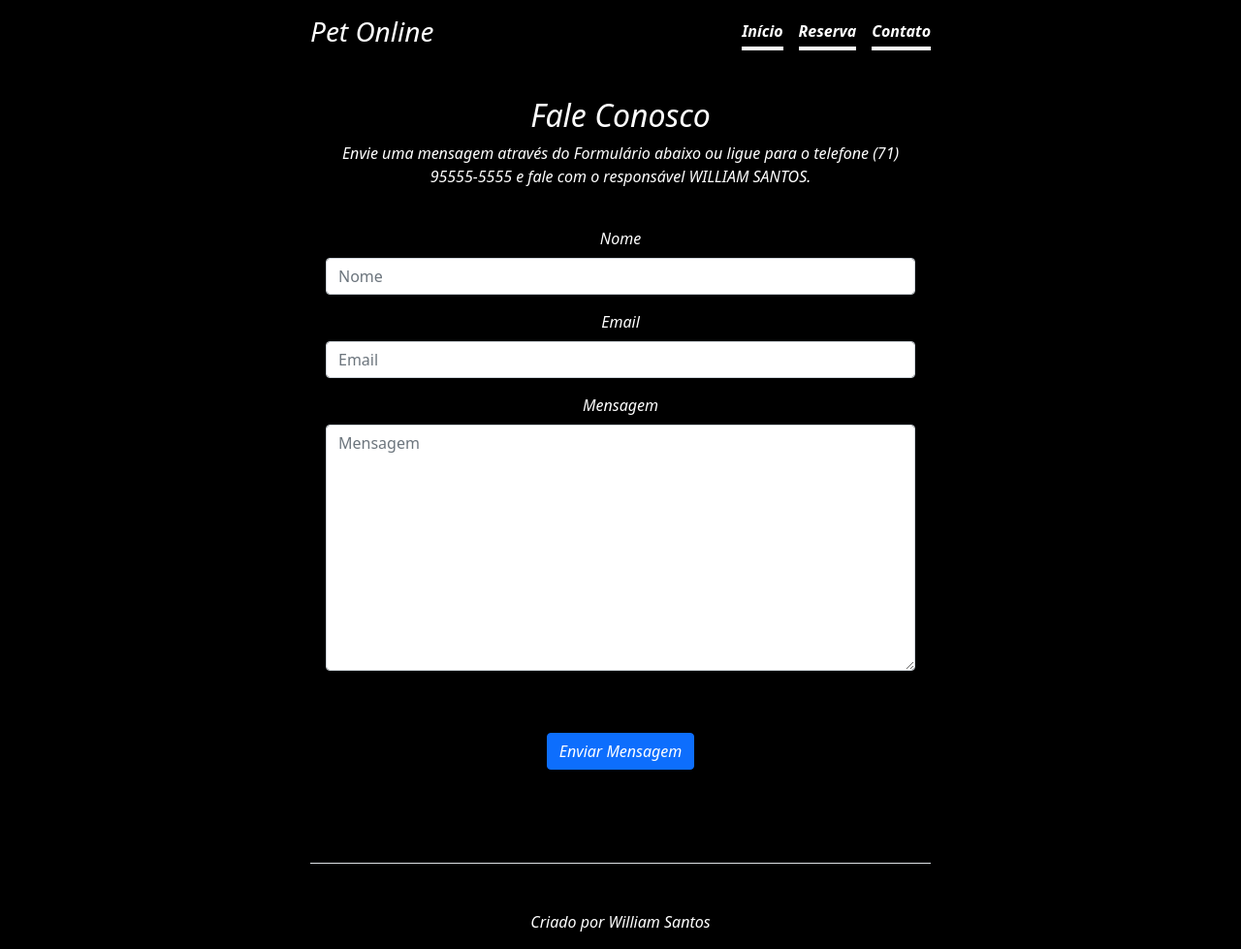
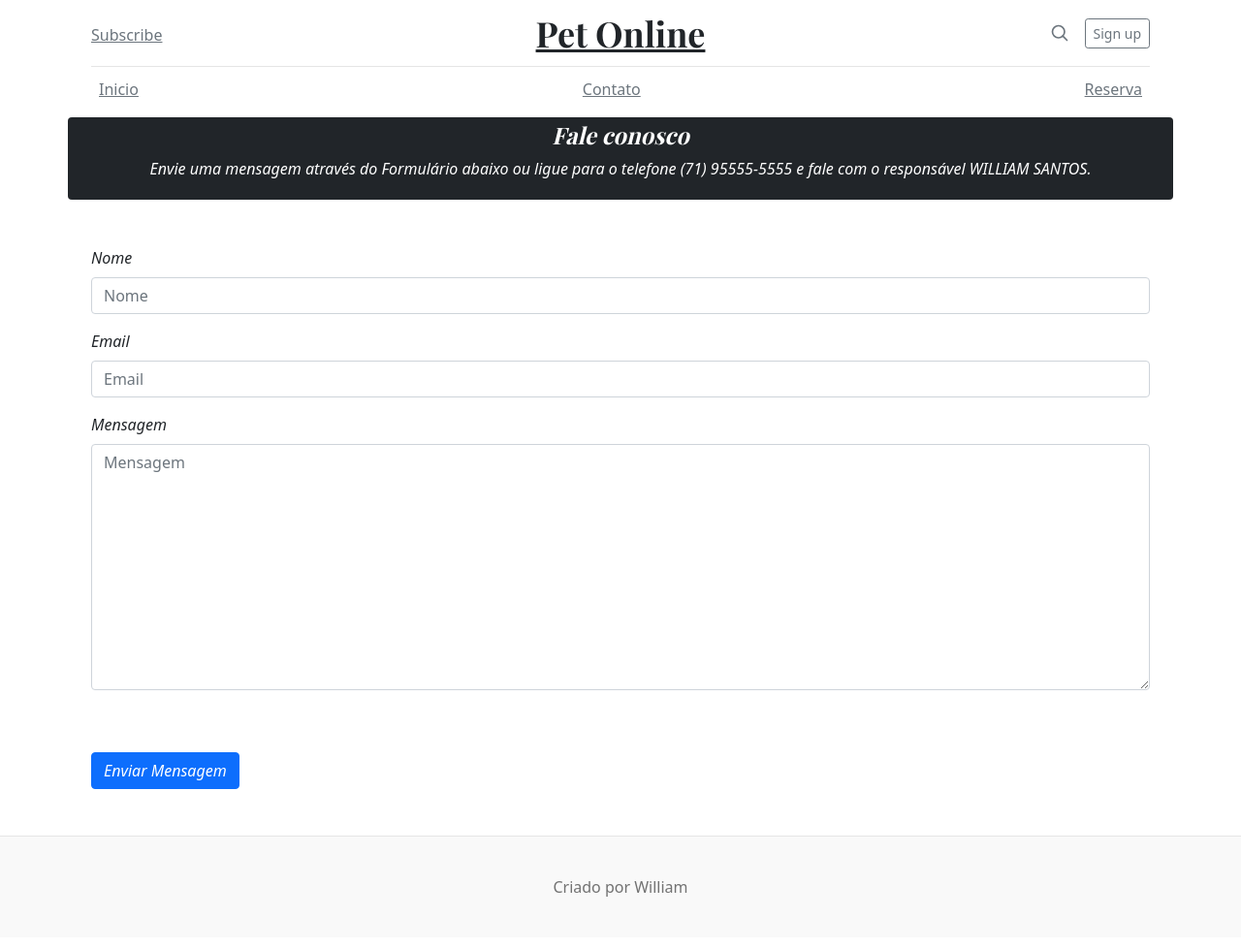
Before and after one commit to willsantos86/projeto_-petshop, a Django app: page /base/contato/ in a window 1280 px wide. Shown: the whole page at 97% size. After the commit the page ends 925 px from the top, so only its background shows below. Run offline with Django 4.2, Linux system fonts and the light colour scheme; some libraries are stand-ins or nearby versions.

Commit message:
Ajustando templatese.

```diff
--- a/base/templates/base.html
+++ b/base/templates/base.html
@@ -1,17 +1,18 @@
 {% load static %}
+
 <!doctype html>
-<html lang="en" class="h-100">
+<html lang="en">
   <head>
     <meta charset="utf-8">
     <meta name="viewport" content="width=device-width, initial-scale=1">
     <meta name="description" content="">
-    <meta name="author" content="Mark Otto, Jacob Thornton, and Bootstrap contributors">
-    <meta name="generator" content="Hugo 0.84.0">
-    <title>Sistema Pet</title>
-
-
+    <link href="https://cdn.jsdelivr.net/npm/bootstrap@5.3.0-alpha1/dist/css/bootstrap.min.css" rel="stylesheet" integrity="sha384-GLhlTQ8iRABdZLl6O3oVMWSktQOp6b7In1Zl3/Jr59b6EGGoI1aFkw7cmDA6j6gD" crossorigin="anonymous">
+    <script src="https://cdn.jsdelivr.net/npm/bootstrap@5.3.0-alpha1/dist/js/bootstrap.bundle.min.js" integrity="sha384-w76AqPfDkMBDXo30jS1Sgez6pr3x5MlQ1ZAGC+nuZB+EYdgRZgiwxhTBTkF7CXvN" crossorigin="anonymous"></script>
+    <title>Blog Template · Bootstrap v5.0</title>
+    <link rel="canonical" href="https://getbootstrap.com/docs/5.0/examples/blog/">
     <!-- Bootstrap core CSS -->
-<link href="/static/css/bootstrap.min.css" rel="stylesheet" integrity="sha384-EVSTQN3/azprG1Anm3QDgpJLIm9Nao0Yz1ztcQTwFspd3yD65VohhpuuCOmLASjC" crossorigin="anonymous">
+<link href="{% static 'css/bootstrap.min.css' %}" rel="stylesheet" integrity="sha384-EVSTQN3/azprG1Anm3QDgpJLIm9Nao0Yz1ztcQTwFspd3yD65VohhpuuCOmLASjC" crossorigin="anonymous">
+<meta name="theme-color" content="#7952b3">
 
     <style>
       .bd-placeholder-img {
@@ -31,25 +32,80 @@
 
 
     <!-- Custom styles for this template -->
-    <link href="/static/css/cover.css" rel="stylesheet">
+    <link href="https://fonts.googleapis.com/css?family=Playfair&#43;Display:700,900&amp;display=swap" rel="stylesheet">
+    <!-- Custom styles for this template -->
+    <link href="{% static 'css/blog.css' %}" rel="stylesheet">
   </head>
-  <body class="d-flex h-100 text-center text-white" style="background: black;">
+  <body>
 
-<div class="cover-container d-flex w-100 h-100 p-3 mx-auto flex-column">
-  <header class="mb-auto">
-    <div>
-      <h3 class="float-md-start mb-0 fst-italic">Pet Online</h3>
-      <nav class="nav nav-masthead justify-content-center float-md-end">
-        <a class="nav-link fst-italic active" aria-current="page" href="{% url 'base:index' %}">Início</a>
-        <a class="nav-link fst-italic active" href="{% url 'reserva:criar_reserva' %}">Reserva</a>
-        <a class="nav-link fst-italic active" href="{% url 'base:contato' %}">Contato</a>
-      </nav>
+<div class="container">
+  <header class="blog-header py-3">
+    <div class="row flex-nowrap justify-content-between align-items-center">
+      <div class="col-4 pt-1">
+        <a class="link-secondary" href="#">Subscribe</a>
+      </div>
+      <div class="col-4 text-center">
+        <a class="blog-header-logo text-dark" href="#">Pet Online</a>
+      </div>
+      <div class="col-4 d-flex justify-content-end align-items-center">
+        <a class="link-secondary" href="#" aria-label="Search">
+          <svg xmlns="http://www.w3.org/2000/svg" width="20" height="20" fill="none" stroke="currentColor" stroke-linecap="round" stroke-linejoin="round" stroke-width="2" class="mx-3" role="img" viewBox="0 0 24 24"><title>Search</title><circle cx="10.5" cy="10.5" r="7.5"/><path d="M21 21l-5.2-5.2"/></svg>
+        </a>
+        <a class="btn btn-sm btn-outline-secondary" href="#">Sign up</a>
+      </div>
     </div>
   </header>
-{%block conteudo %} {% endblock %}
-  <footer class="pt-5 my-5 text-white fst-italic border-top">
-    <p>Criado por William Santos</p>
-  </footer>
+
+  <div class="nav-scroller py-1 mb-2">
+    <nav class="nav d-flex justify-content-between">
+      <a class="p-2 link-secondary" href="{% url 'base:index' %}">Inicio</a>
+      <a class="p-2 link-secondary" href="{% url 'base:contato' %}">Contato</a>
+      <a class="p-2 link-secondary" href="{% url 'reserva:criar_reserva' %}">Reserva</a>
+    </nav>
+  </div>
 </div>
+
+{% block conteudo %} {% endblock %}
+
+  <!-- <div class="row mb-2">
+    <div class="col-md-6">
+      <div class="row g-0 border rounded overflow-hidden flex-md-row mb-4 shadow-sm h-md-250 position-relative">
+        <div class="col p-4 d-flex flex-column position-static">
+          <strong class="d-inline-block mb-2 text-primary">World</strong>
+          <h3 class="mb-0">Featured post</h3>
+          <div class="mb-1 text-muted">Nov 12</div>
+          <p class="card-text mb-auto">This is a wider card with supporting text below as a natural lead-in to additional content.</p>
+          <a href="#" class="stretched-link">Continue reading</a>
+        </div>
+        <div class="col-auto d-none d-lg-block">
+          <svg class="bd-placeholder-img" width="200" height="250" xmlns="http://www.w3.org/2000/svg" role="img" aria-label="Placeholder: Thumbnail" preserveAspectRatio="xMidYMid slice" focusable="false"><title>Placeholder</title><rect width="100%" height="100%" fill="#55595c"/><text x="50%" y="50%" fill="#eceeef" dy=".3em">Thumbnail</text></svg>
+
+        </div>
+      </div>
+    </div>
+    <div class="col-md-6">
+      <div class="row g-0 border rounded overflow-hidden flex-md-row mb-4 shadow-sm h-md-250 position-relative">
+        <div class="col p-4 d-flex flex-column position-static">
+          <strong class="d-inline-block mb-2 text-success">Design</strong>
+          <h3 class="mb-0">Post title</h3>
+          <div class="mb-1 text-muted">Nov 11</div>
+          <p class="mb-auto">This is a wider card with supporting text below as a natural lead-in to additional content.</p>
+          <a href="#" class="stretched-link">Continue reading</a>
+        </div>
+        <div class="col-auto d-none d-lg-block">
+          <svg class="bd-placeholder-img" width="200" height="250" xmlns="http://www.w3.org/2000/svg" role="img" aria-label="Placeholder: Thumbnail" preserveAspectRatio="xMidYMid slice" focusable="false"><title>Placeholder</title><rect width="100%" height="100%" fill="#55595c"/><text x="50%" y="50%" fill="#eceeef" dy=".3em">Thumbnail</text></svg>
+
+        </div>
+      </div>
+    </div> -->
+  </div>
+</main>
+
+<footer class="blog-footer">
+  <p>Criado por William</p>
+
+
+</footer>
+
   </body>
 </html>
--- a/base/templates/contato.html
+++ b/base/templates/contato.html
@@ -4,16 +4,21 @@
 
 {% block conteudo %}
 <main class="px-3">
-  <h2 class="mt-lg-5 mb-6 fst-italic" style="text-align: center">Fale Conosco</h2>
-  <p class="fst-italic">
-    Envie uma mensagem através do Formulário abaixo ou ligue para o telefone {{ telefone }}
-    e fale com o responsável {{ responsavel|upper }}.
-  </p>
+  <div class="p-2 p-md-1 mb-4 text-white rounded bg-dark container">
+    <div class="col-md-11px-0">
+      <h4 class="display-11 fst-italic text-center">Fale conosco</h4>
+      <p class="fst-italic text-center">
+        Envie uma mensagem através do Formulário abaixo ou ligue para o telefone {{ telefone }}
+        e fale com o responsável {{ responsavel|upper }}.
+      </p>
+    </div>
+  </div>
+
       {% if sucesso %}
       <p class="alert alert-success fst-italic">Mensagem enviada com sucesso!</p>
       {% else %}
      <br>
-     <form action="" method="post" novalidate class=" m-auto fst-italic">
+     <form action="" method="post" novalidate class=" m-auto fst-italic container">
       {% csrf_token %}
       {% bootstrap_form form %}
       <button class="btn btn-primary my-5 fst-italic" type="submit">Enviar Mensagem</button>
--- a/base/urls.py
+++ b/base/urls.py
@@ -4,6 +4,6 @@ from base.views import *
 app_name = 'base'
 
 urlpatterns = [
-    path('', index, name='index'),
+    path('index/', index, name='index'),
     path('contato/', contato, name='contato'),
 ]
--- /dev/null
+++ b/static/css/blog.css
@@ -0,0 +1,103 @@
+/* stylelint-disable selector-list-comma-newline-after */
+
+.blog-header {
+  line-height: 1;
+  border-bottom: 1px solid #e5e5e5;
+}
+
+.blog-header-logo {
+  font-family: "Playfair Display", Georgia, "Times New Roman", serif/*rtl:Amiri, Georgia, "Times New Roman", serif*/;
+  font-size: 2.25rem;
+}
+
+.blog-header-logo:hover {
+  text-decoration: none;
+}
+
+h1, h2, h3, h4, h5, h6 {
+  font-family: "Playfair Display", Georgia, "Times New Roman", serif/*rtl:Amiri, Georgia, "Times New Roman", serif*/;
+}
+
+.display-4 {
+  font-size: 2.5rem;
+}
+@media (min-width: 768px) {
+  .display-4 {
+    font-size: 3rem;
+  }
+}
+
+.nav-scroller {
+  position: relative;
+  z-index: 2;
+  height: 2.75rem;
+  overflow-y: hidden;
+}
+
+.nav-scroller .nav {
+  display: flex;
+  flex-wrap: nowrap;
+  padding-bottom: 1rem;
+  margin-top: -1px;
+  overflow-x: auto;
+  text-align: center;
+  white-space: nowrap;
+  -webkit-overflow-scrolling: touch;
+}
+
+.nav-scroller .nav-link {
+  padding-top: .75rem;
+  padding-bottom: .75rem;
+  font-size: .875rem;
+}
+
+.card-img-right {
+  height: 100%;
+  border-radius: 0 3px 3px 0;
+}
+
+.flex-auto {
+  flex: 0 0 auto;
+}
+
+.h-250 { height: 250px; }
+@media (min-width: 768px) {
+  .h-md-250 { height: 250px; }
+}
+
+/* Pagination */
+.blog-pagination {
+  margin-bottom: 4rem;
+}
+.blog-pagination > .btn {
+  border-radius: 2rem;
+}
+
+/*
+ * Blog posts
+ */
+.blog-post {
+  margin-bottom: 4rem;
+}
+.blog-post-title {
+  margin-bottom: .25rem;
+  font-size: 2.5rem;
+}
+.blog-post-meta {
+  margin-bottom: 1.25rem;
+  color: #727272;
+}
+
+/*
+ * Footer
+ */
+.blog-footer {
+  padding: 2.5rem 0;
+  color: #727272;
+  text-align: center;
+  background-color: #f9f9f9;
+  border-top: .05rem solid #e5e5e5;
+}
+.blog-footer p:last-child {
+  margin-bottom: 0;
+}
```
Also changed, not shown: base/templates/index.html (+8 -7 lines), reserva/templates/criar_reserva.html (+6 -1 lines), static/css/cover.css (deleted, +0 -53 lines).
